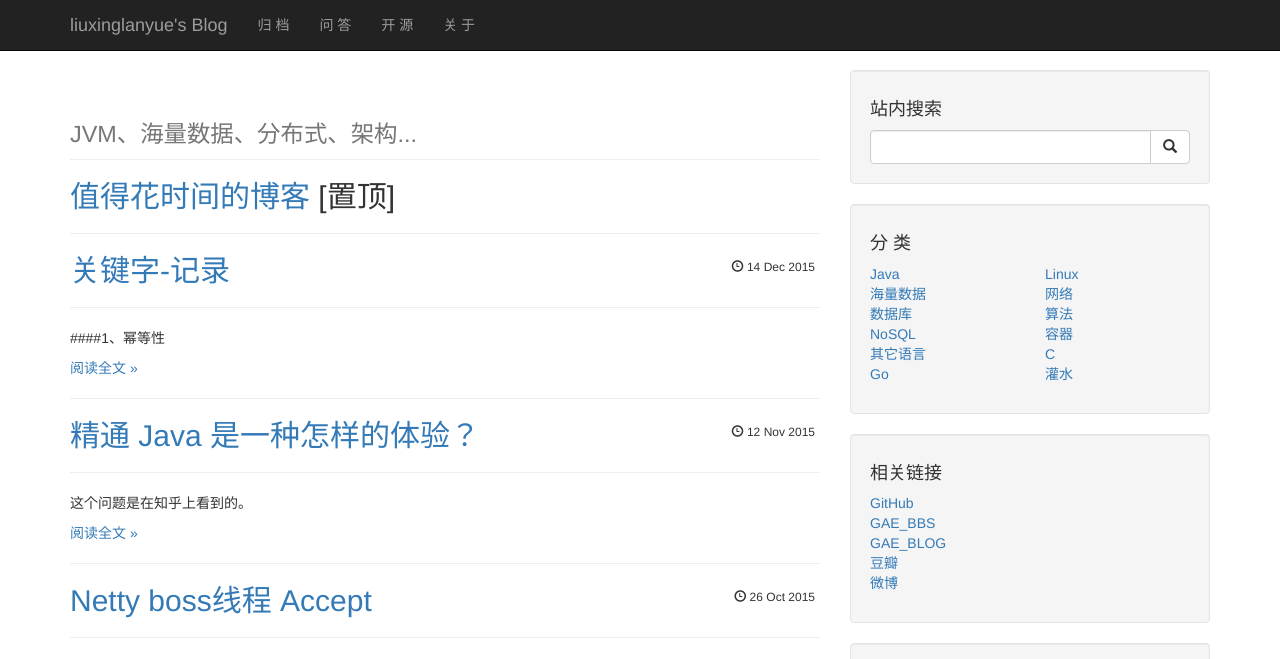
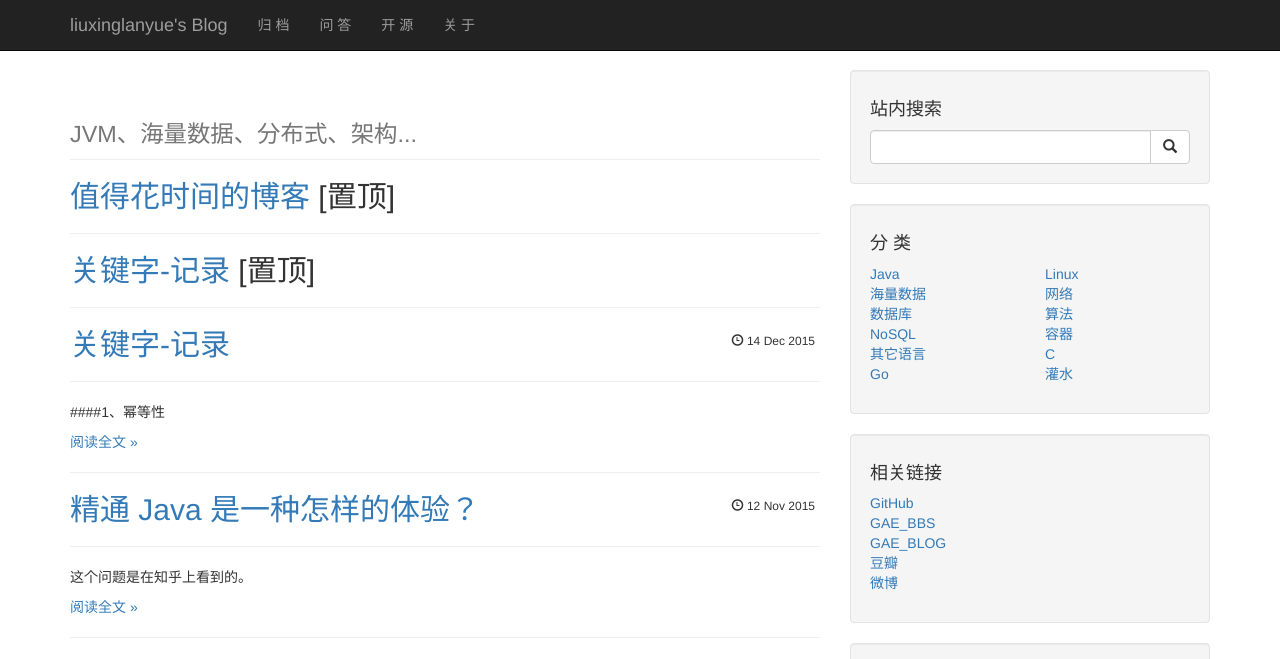
Before and after one commit to liuxinglanyue/blog, a Jekyll site: the page built from index.html, in a window 1280 px wide and 900 px high, cut to the strip 0-659 px from the top of the window. Built offline with Jekyll 4.4.1, drawn with Linux system fonts in a browser that asks for light colours; nearby versions of some CDN libraries; Markdown is read by kramdown in place of the engine named in the settings; the list of posts is cut into pages by our own code; comment, search, counter and statistics services are not loaded.

Commit message:
将关键字 置顶

```diff
--- a/_includes/recommend.html
+++ b/_includes/recommend.html
@@ -4,3 +4,9 @@
   </a> [置顶]
 </h2>
 <hr>
+<h2>
+  <a href="http://javagoo.com/water/keyword.html" target="_blank">
+     关键字-记录
+  </a> [置顶]
+</h2>
+<hr>
```
